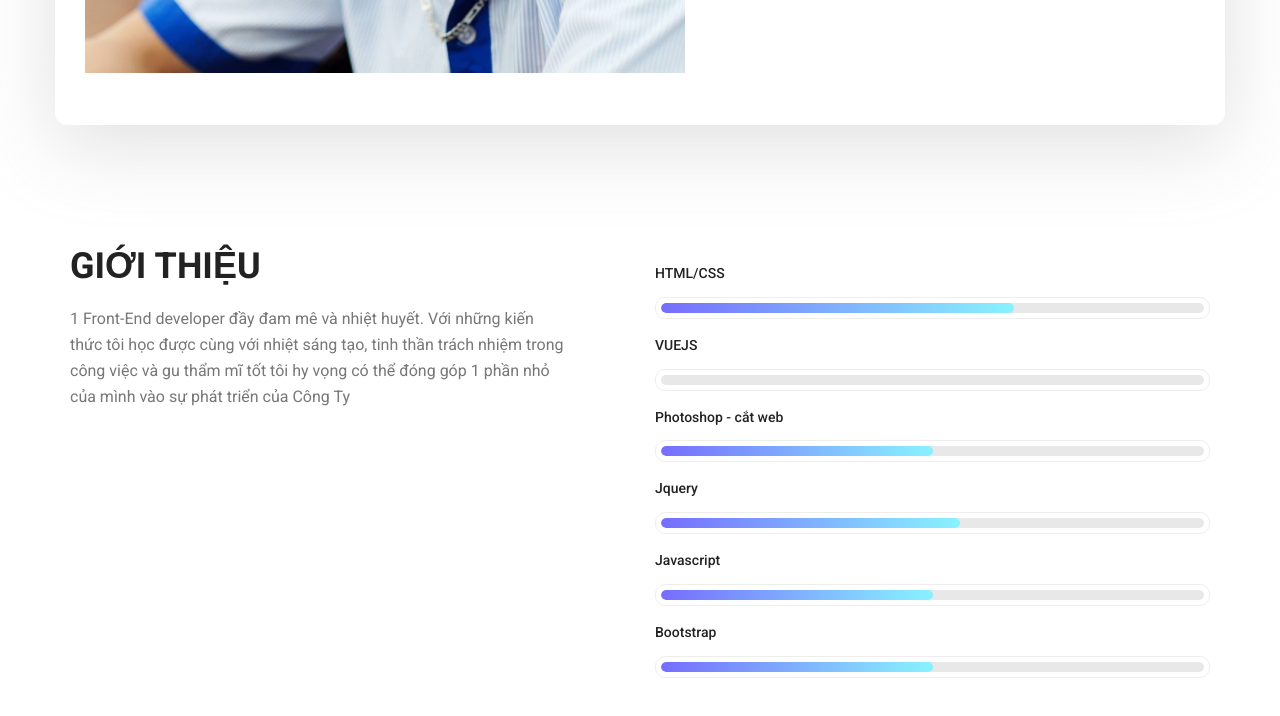
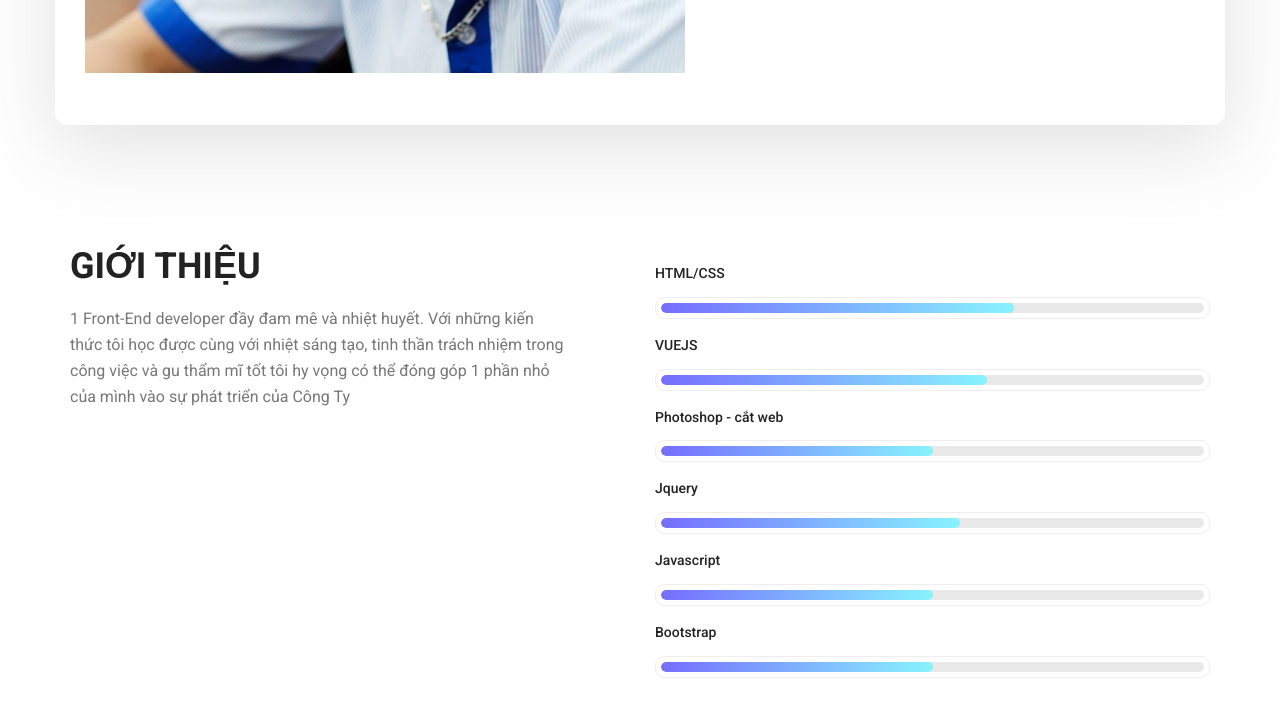
Before and after one commit to vnphu/cv, a website: page index.html in a window 1280 px wide. Shown: the part 835-1551 px from the top of the page. Drawn offline with Linux system fonts and the light colour scheme.

Commit message:
Update index.html

```diff
--- a/index.html
+++ b/index.html
@@ -92,7 +92,7 @@
 									<h4>VUEJS</h4>
 									<div class="progress_br">
 										<div class="progress">
-											<div class="progress-bar" role="progressbar" aria-valuenow="60 aria-valuemin="0" aria-valuemax="100"></div>
+											<div class="progress-bar" role="progressbar" aria-valuenow="60" aria-valuemin="0" aria-valuemax="100"></div>
 										</div>
 									</div>
 								</div>
```
